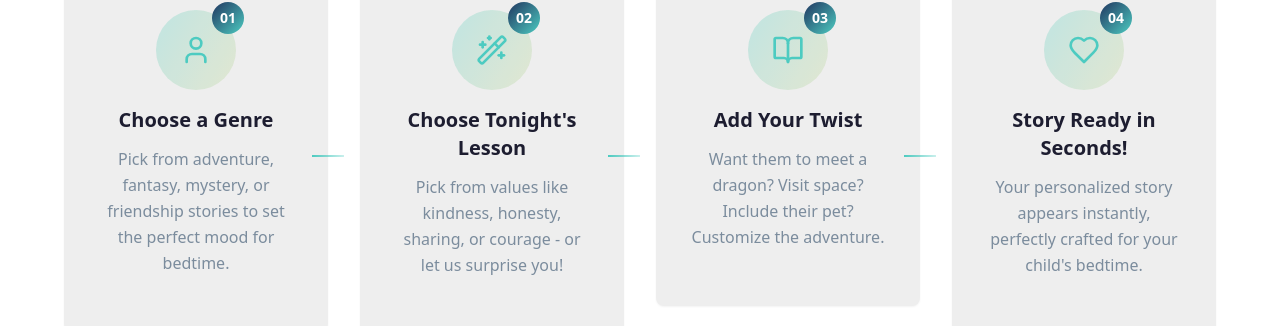
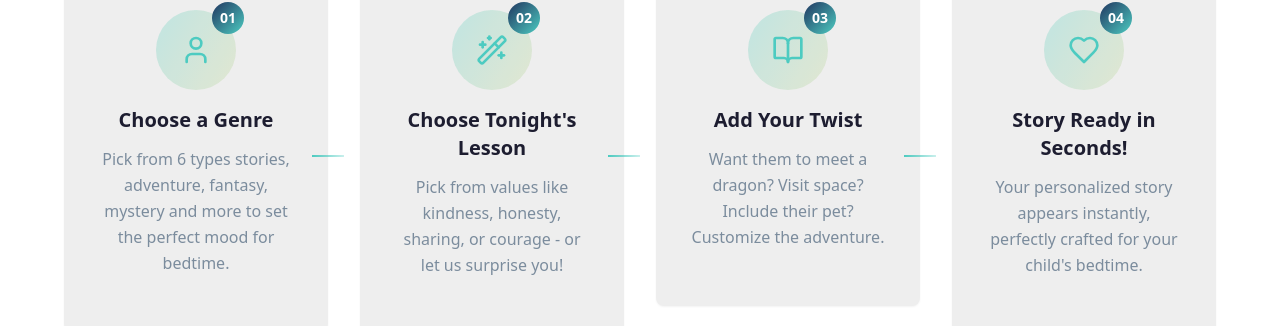
Before and after one commit to bigdog6978/cabo-wabo-landing-page, a React (Vite) app: page / in a window 1280 px wide. Shown: the part 2036-2362 px from the top of the page. Built offline with nearby package versions, Linux system fonts and the light colour scheme.

Commit message:
Update genre description text
Updated the description text for the "Choose a Genre" section in `src/components/HowItWorksSection.tsx` to "Pick from 6 types stories, adventure, fantasy, mystery and more to set the perfect mood for bedtime."

```diff
--- a/src/components/HowItWorksSection.tsx
+++ b/src/components/HowItWorksSection.tsx
@@ -5,7 +5,7 @@ const steps = [
   {
     icon: User,
     title: "Choose a Genre",
-    description: "Pick from adventure, fantasy, mystery, or friendship stories to set the perfect mood for bedtime.",
+    description: "Pick from 6 types stories, adventure, fantasy, mystery and more to set the perfect mood for bedtime.",
     step: "01"
   },
   {
```
